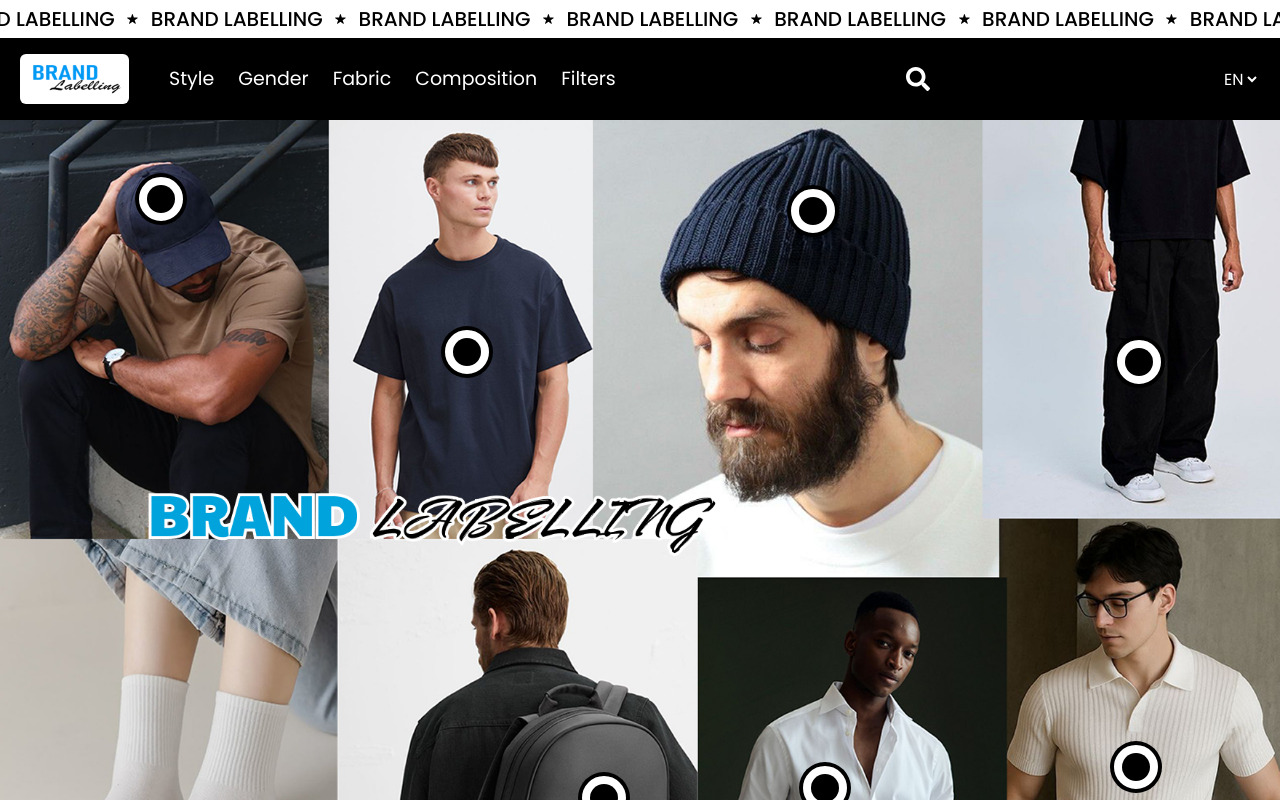
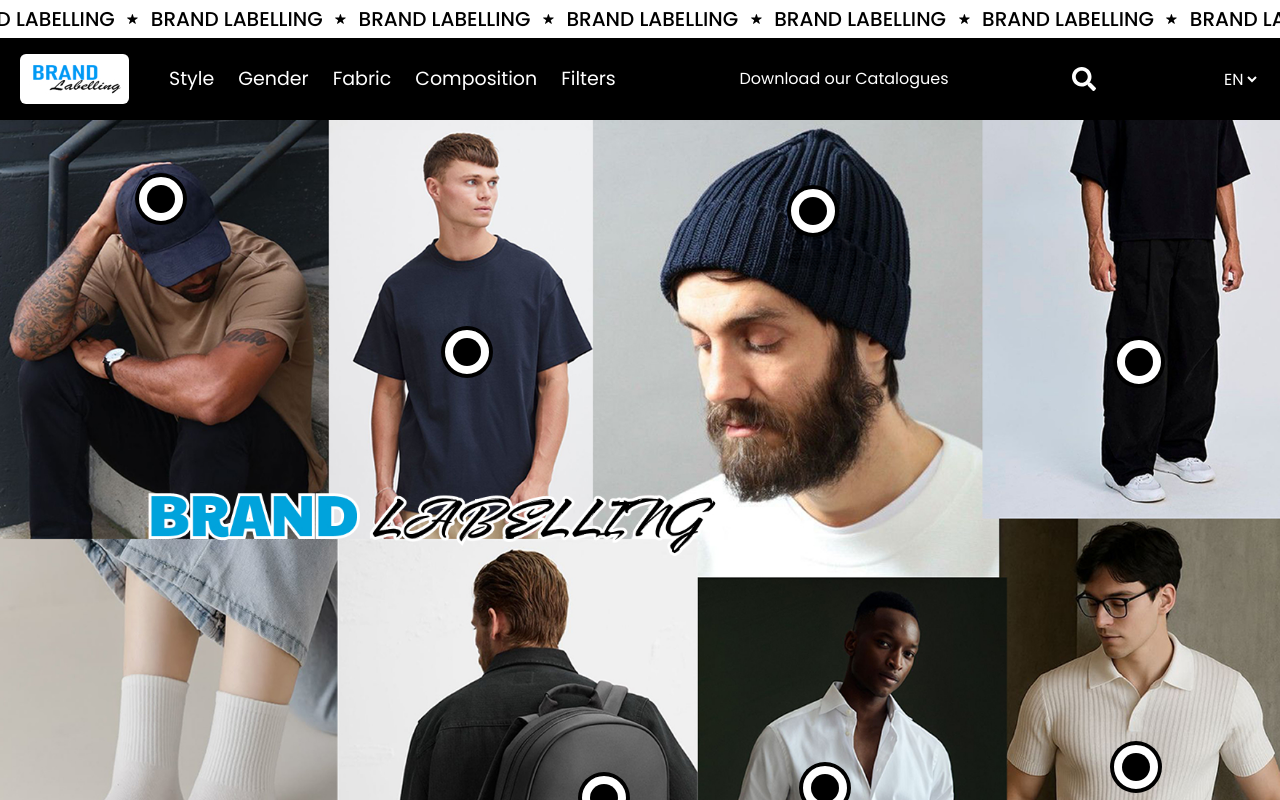
Before and after one commit to vignesh7567/brand-labeling, a React (Vite) app: page / in a window 1280 px wide. Shown: the top 800 px of the page. Built offline with nearby package versions, Linux system fonts and the light colour scheme.

Commit message:
file download

```diff
--- a/src/components/LadingHeader/Header.jsx
+++ b/src/components/LadingHeader/Header.jsx
@@ -81,6 +81,9 @@
           <Link className='cursor-pointer'>{t('ladingheader_header_Filters')}</Link>
         </div>
       </div>
+      <div>
+        <a href="/docs/guide.pdf" download>{t('ladingheader_header_Download')}</a>
+      </div>
       <div className="flex items-center" ref={wrapperRef}>
         {!showSearch && (
           <FaSearch
--- a/src/locales/de/translation.json
+++ b/src/locales/de/translation.json
@@ -18,6 +18,7 @@
   "ladingheader_header_Fabric": "Stoff",
   "ladingheader_header_Composition": "Zusammensetzung",
   "ladingheader_header_Filters": "Filter",
+  "ladingheader_header_Download": "Laden Sie unsere Kataloge herunter",
   "productdetails_productcontext_Color": "Farbe",
   "productdetails_productcontext_find_size": "FINDEN SIE IHRE GRÖSSE | MESSANLEITUNG",
   "productdetails_productcontext_production": "Produktionszeit 4 Wochen",
--- a/src/locales/en/translation.json
+++ b/src/locales/en/translation.json
@@ -17,6 +17,7 @@
   "ladingheader_header_Fabric": "Fabric",
   "ladingheader_header_Composition": "Composition",
   "ladingheader_header_Filters": "Filters",
+  "ladingheader_header_Download": "Download our Catalogues",
   "productdetails_productcontext_Color": "Color",
   "productdetails_productcontext_find_size": "FIND YOUR SIZE |  MEASUREMENT GUIDE",
   "productdetails_productcontext_production": "Production time 4 weeks",
```
Also changed, not shown: 1 other file (tests, documents, lock files or other folders).
